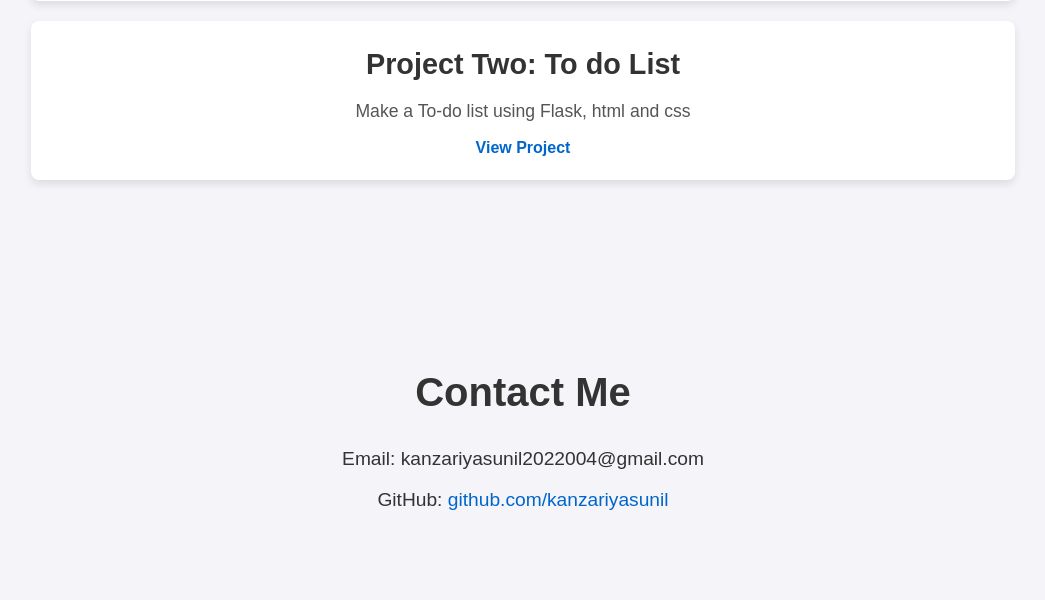
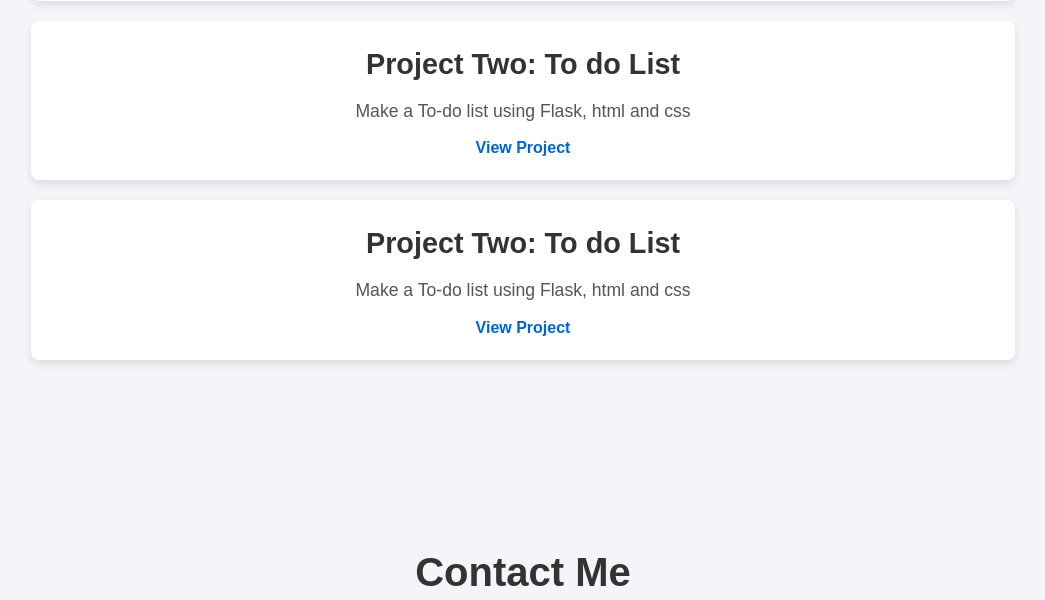
Before and after one commit to kanzariyasunil/deployflask, a Flask app: page / in a window 1280 px wide. Shown: the part 1313-1913 px from the top of the page, without its empty margins (117-1162 px from the left). Run offline with Flask 3, Linux system fonts and the light colour scheme.

Commit message:
Update index.html

```diff
--- a/templates/index.html
+++ b/templates/index.html
@@ -206,6 +206,11 @@ footer p {
                 <p>Make a To-do list using Flask, html and css   </p>
                 <a href="https://my-todolist-bice.vercel.app/" target="_blank">View Project</a>
             </div>
+             <div class="project">
+                <h3>Project Two: To do List</h3>
+                <p>Make a To-do list using Flask, html and css   </p>
+                <a href="https://django-e-commerce-one.vercel.app/shop/" target="_blank">View Project</a>
+            </div>
         </div>
     </section>
 
```
